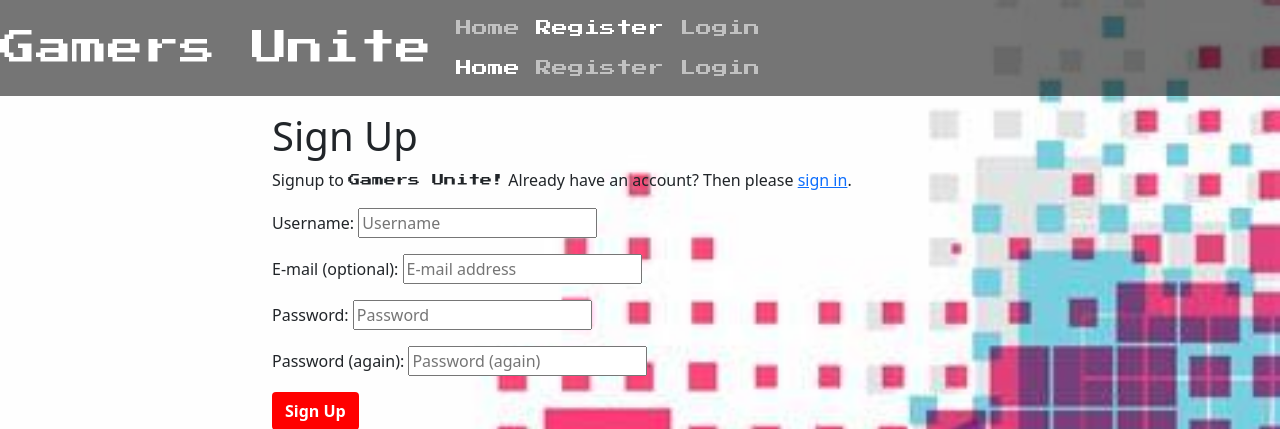
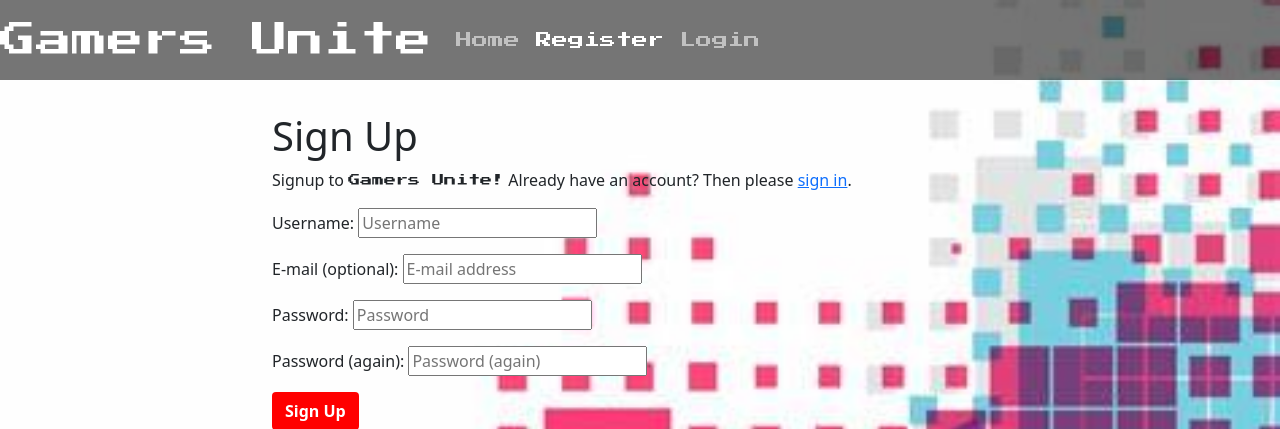
Before and after one commit to Dylan097/gamers-unite, a Django app: page /accounts/signup/ in a window 1280 px wide. Shown: the top 429 px of the page. Run offline with Django 3.2, Linux system fonts and the light colour scheme.

Commit message:
Remove duplicate links

```diff
--- a/templates/base.html
+++ b/templates/base.html
@@ -35,24 +35,20 @@
                 <li class="nav-item">
                     <a href="{% url 'home' %}"
                         class="nav-link {% if request.resolver_match.url_name == 'home' %}active{% endif %}">Home</a>
-                    <a href="{% url 'home' %}" class="nav-link active">Home</a>
                 </li>
                 {% if user.is_authenticated %}
                 <li class="nav-item">
                     <a class="nav-link {% if request.resolver_match.url_name == 'account_logout' %}active{% endif %}"
                         href="{% url 'account_logout' %}">Logout</a>
-                    <a class="nav-link" href="{% url 'account_logout' %}">Logout</a>
                 </li>
                 {% else %}
                 <li class="nav-item">
                     <a class="nav-link {% if request.resolver_match.url_name == 'account_signup' %}active{% endif %}"
                         href="{% url 'account_signup' %}">Register</a>
-                    <a class="nav-link" href="{% url 'account_signup' %}">Register</a>
                 </li>
                 <li class="nav-item">
                     <a class="nav-link {% if request.resolver_match.url_name == 'account_login' %}active{% endif %}"
                         href="{% url 'account_login' %}">Login</a>
-                    <a class="nav-link" href="{% url 'account_login' %}">Login</a>
                 </li>
                 {% endif %}
             </ul>
```
